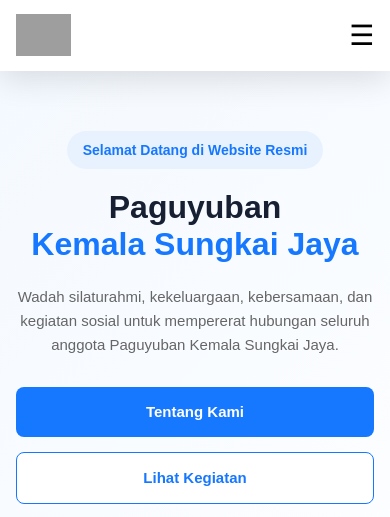
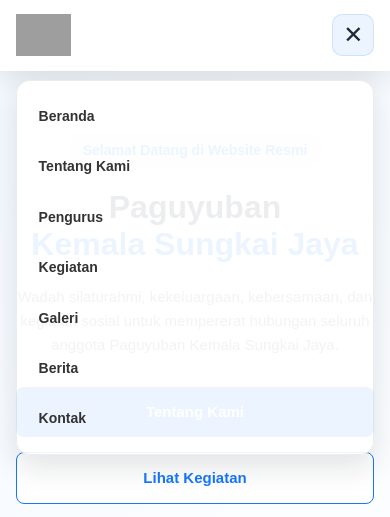
Before and after one commit to yudic400-source/kemalasungkayjaya, a plain HTML site: page index.html in a window 390 px wide. Both pictures are taken after a click on the button "Buka menu". Shown: the top 517 px of the page. Drawn offline with Linux system fonts and the light colour scheme; grey boxes are pictures that could not be loaded; a script that the page names is missing.

Commit message:
responsive header

```diff
--- a/index.html
+++ b/index.html
@@ -79,13 +79,37 @@
 
 
             <!-- MENU MOBILE -->
-            <button class="menu-toggle" aria-label="Buka menu">
+            <button class="menu-toggle" aria-label="Buka menu" aria-expanded="false">
                 ☰
             </button>
 
         </div>
 
     </header>
+
+    <script>
+        const menuToggle = document.querySelector('.menu-toggle');
+        const navbar = document.querySelector('.navbar');
+        const navLinks = document.querySelectorAll('.nav-menu a');
+
+        if (menuToggle && navbar) {
+            menuToggle.addEventListener('click', () => {
+                const isOpen = navbar.classList.toggle('active');
+                menuToggle.setAttribute('aria-expanded', String(isOpen));
+                menuToggle.textContent = isOpen ? '✕' : '☰';
+            });
+
+            navLinks.forEach((link) => {
+                link.addEventListener('click', () => {
+                    if (window.innerWidth <= 768) {
+                        navbar.classList.remove('active');
+                        menuToggle.setAttribute('aria-expanded', 'false');
+                        menuToggle.textContent = '☰';
+                    }
+                });
+            });
+        }
+    </script>
 
 
 
--- a/style.css
+++ b/style.css
@@ -679,6 +679,7 @@ section {
 
     .header .container {
         min-height: 70px;
+        position: relative;
     }
 
     .logo img {
@@ -688,10 +689,51 @@ section {
 
     .menu-toggle {
         display: block;
+        background: rgba(22, 119, 255, 0.08);
+        color: #1f2937;
+        border: 1px solid rgba(22, 119, 255, 0.15);
+        border-radius: 10px;
+        width: 42px;
+        height: 42px;
+        line-height: 1;
+        font-size: 24px;
+        padding: 0;
+        transition: all 0.3s ease;
     }
 
     .navbar {
         display: none;
+        position: absolute;
+        top: calc(100% + 10px);
+        right: 0;
+        left: 0;
+        background: rgba(255, 255, 255, 0.92);
+        border: 1px solid rgba(15, 23, 42, 0.08);
+        border-radius: 14px;
+        box-shadow: 0 12px 30px rgba(15, 23, 42, 0.12);
+        padding: 10px 14px;
+    }
+
+    .navbar.active {
+        display: block;
+    }
+
+    .nav-menu {
+        flex-direction: column;
+        align-items: flex-start;
+        gap: 8px;
+        padding: 4px 0;
+    }
+
+    .nav-menu a {
+        display: block;
+        width: 100%;
+        padding: 10px 8px;
+        border-radius: 8px;
+    }
+
+    .nav-menu a:hover {
+        background: rgba(22, 119, 255, 0.06);
     }
 
     .hero {
```
